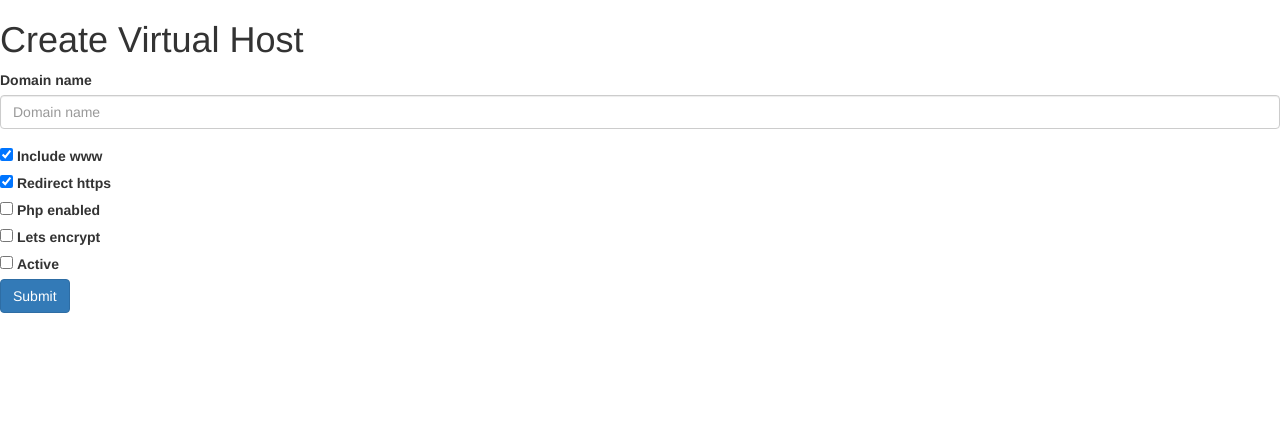
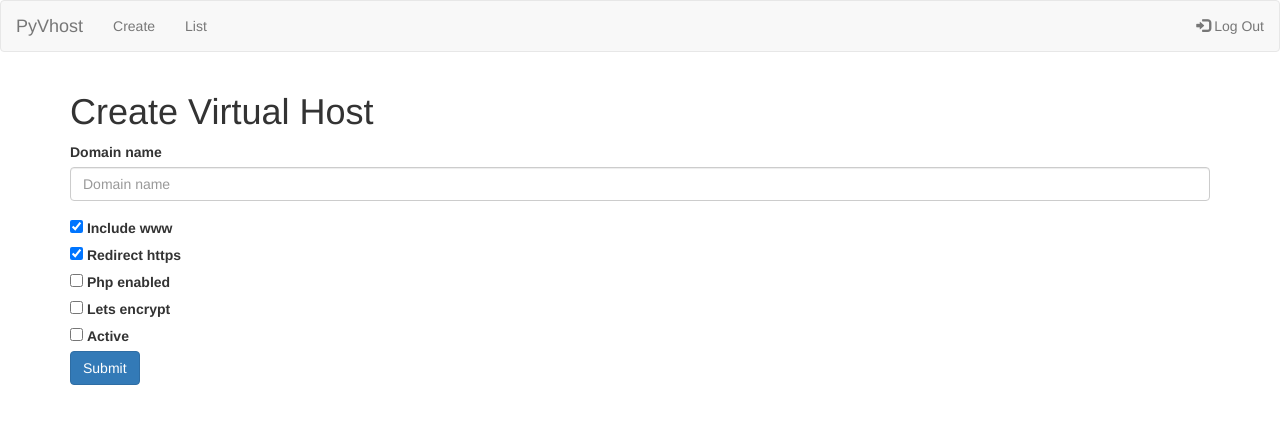
Before and after one commit to bentastic27/pyvhost, a Django app: page /create/ in a window 1280 px wide. Shown: the top 424 px of the page. Run offline with Django 3.2, Linux system fonts and the light colour scheme; tables that the repository leaves empty hold one stand-in row (values such as "Sample post"); some libraries are stand-ins or nearby versions.

Commit message:
Made some changes to the base.html to create margins as well as created the navbar

```diff
--- a/pyvhost/pyvhost/templates/base.html
+++ b/pyvhost/pyvhost/templates/base.html
@@ -11,6 +11,26 @@
     </script>
 </head>
 <body>
+    <nav class="navbar navbar-default">
+        <div class="container-fluid">
+            <div class="navbar-header">
+                <a class="navbar-brand" href="{% url 'apache_config:index' %}">PyVhost</a>
+            </div>
+            <ul class="nav navbar-nav">
+                <li><a href="{% url 'apache_config:create' %}">Create</a></li>
+                <li><a href="{% url 'apache_config:listing' %}">List</a></li>
+            </ul>
+            <ul class="nav navbar-nav navbar-right">
+                <li><a href="#"><span class="glyphicon glyphicon-log-in"></span> Log Out</a></li>
+            </ul>
+        </div>
+    </nav>
     {% bootstrap_messages %}
-    {% block content %}{% endblock %}
+    <div class="container">
+        <div class="col"></div>
+        <div class="col-6">
+            {% block content %}{% endblock %}
+        </div>
+        <div class="col"></div>
+    </div>
 </body>
```
